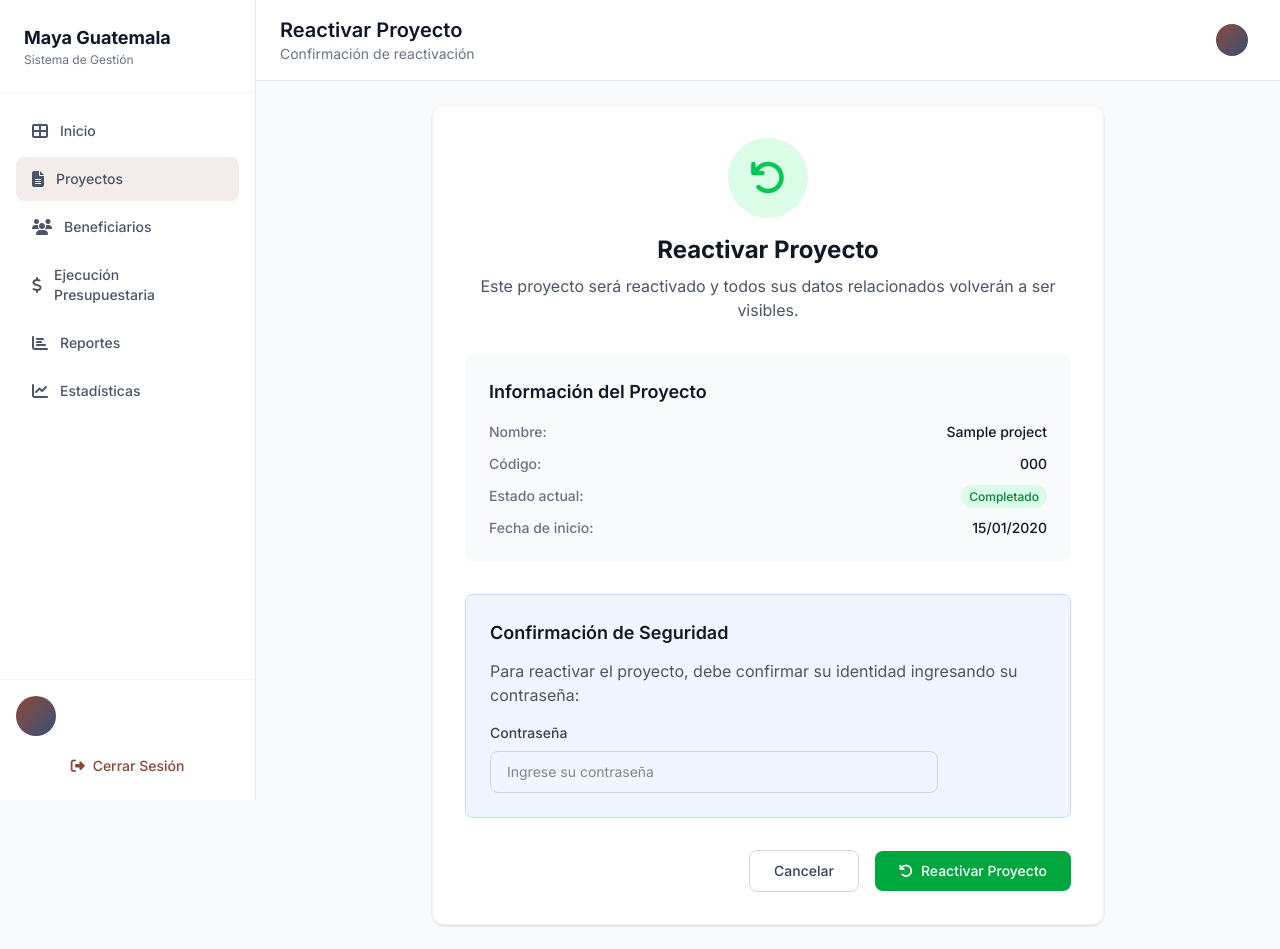
After one commit to Juan-D15/GestorProyectos-AMG, a Django app: template webAMG/templates/dashboard/project_activate.html in a window 1280 px wide. The commit adds this page. Run offline with Django 5.2, Linux system fonts and the light colour scheme; the template is opened without the code that fills it: most values are stand-ins (such as "Sample title", 1, 10 or a date in 2020); style sheets or scripts are compiled from the project's sources.

Commit message:
feat: agregar sección para ver proyectos inactivos y formulario de reactivación

```diff
--- /dev/null
+++ b/webAMG/templates/dashboard/project_activate.html
@@ -0,0 +1,79 @@
+{% extends "base_dashboard.html" %}
+{% load static %}
+
+{% block active_projects_class %}bg-[#8a4534]/10 text-[#8a4534]{% endblock %}
+{% block page_title %}Reactivar Proyecto{% endblock %}
+{% block page_subtitle %}Confirmación de reactivación{% endblock %}
+
+{% block dashboard_content %}
+<div class="max-w-2xl mx-auto">
+    <div class="bg-white rounded-xl shadow-sm border border-gray-100 p-8">
+        <div class="text-center mb-8">
+            <div class="w-20 h-20 mx-auto mb-4 rounded-full bg-green-100 flex items-center justify-center">
+                <i class="fas fa-undo text-4xl text-green-500"></i>
+            </div>
+            <h2 class="text-2xl font-bold text-gray-900 mb-2">Reactivar Proyecto</h2>
+            <p class="text-gray-600">Este proyecto será reactivado y todos sus datos relacionados volverán a ser visibles.</p>
+        </div>
+
+        <div class="bg-gray-50 rounded-lg p-6 mb-8">
+            <h3 class="text-lg font-semibold text-gray-900 mb-4">Información del Proyecto</h3>
+            <div class="space-y-3">
+                <div class="flex justify-between">
+                    <span class="text-sm font-medium text-gray-500">Nombre:</span>
+                    <span class="text-sm text-gray-900 font-medium">{{ project.project_name }}</span>
+                </div>
+                {% if project.project_code %}
+                <div class="flex justify-between">
+                    <span class="text-sm font-medium text-gray-500">Código:</span>
+                    <span class="text-sm text-gray-900 font-medium">{{ project.project_code }}</span>
+                </div>
+                {% endif %}
+                <div class="flex justify-between">
+                    <span class="text-sm font-medium text-gray-500">Estado actual:</span>
+                    <span class="text-sm">
+                        {% if project.status == 'planificado' %}
+                            <span class="px-2 py-1 rounded-full text-xs font-medium bg-blue-100 text-blue-700">Planificado</span>
+                        {% elif project.status == 'en_progreso' %}
+                            <span class="px-2 py-1 rounded-full text-xs font-medium bg-yellow-100 text-yellow-700">En Progreso</span>
+                        {% elif project.status == 'pausado' %}
+                            <span class="px-2 py-1 rounded-full text-xs font-medium bg-orange-100 text-orange-700">Pausado</span>
+                        {% elif project.status == 'completado' %}
+                            <span class="px-2 py-1 rounded-full text-xs font-medium bg-green-100 text-green-700">Completado</span>
+                        {% elif project.status == 'cancelado' %}
+                            <span class="px-2 py-1 rounded-full text-xs font-medium bg-red-100 text-red-700">Cancelado</span>
+                        {% endif %}
+                    </span>
+                </div>
+                <div class="flex justify-between">
+                    <span class="text-sm font-medium text-gray-500">Fecha de inicio:</span>
+                    <span class="text-sm text-gray-900 font-medium">{{ project.start_date|date:"d/m/Y" }}</span>
+                </div>
+            </div>
+        </div>
+
+        <form method="post">
+            {% csrf_token %}
+
+            <!-- Confirmación de contraseña -->
+            <div class="bg-blue-50 border border-blue-200 rounded-lg p-6 mb-8">
+                <h3 class="text-lg font-semibold text-gray-900 mb-3">Confirmación de Seguridad</h3>
+                <p class="text-gray-600 mb-4">Para reactivar el proyecto, debe confirmar su identidad ingresando su contraseña:</p>
+                <div class="max-w-md">
+                    <label class="block text-sm font-medium text-gray-700 mb-2">Contraseña</label>
+                    <input type="password" name="password" required class="w-full px-4 py-2.5 border border-gray-300 rounded-lg text-sm focus:outline-none focus:ring-2 focus:ring-green-500/20 focus:border-green-500" placeholder="Ingrese su contraseña">
+                </div>
+            </div>
+
+            <div class="flex items-center justify-end space-x-4">
+                <a href="{% url 'project_list' %}?show_inactive=true" class="px-6 py-2.5 text-sm font-medium text-gray-700 bg-white border border-gray-300 rounded-lg hover:bg-gray-50 transition-colors">
+                    Cancelar
+                </a>
+                <button type="submit" class="px-6 py-2.5 text-sm font-medium text-white bg-green-600 hover:bg-green-700 rounded-lg transition-colors">
+                    <i class="fas fa-undo mr-2"></i>Reactivar Proyecto
+                </button>
+            </div>
+        </form>
+    </div>
+</div>
+{% endblock %}
```
Also changed, not shown: webAMG/static/src/js/projects.js (+129 -0 lines), webAMG/templates/dashboard/project_list.html (+40 -3 lines).
